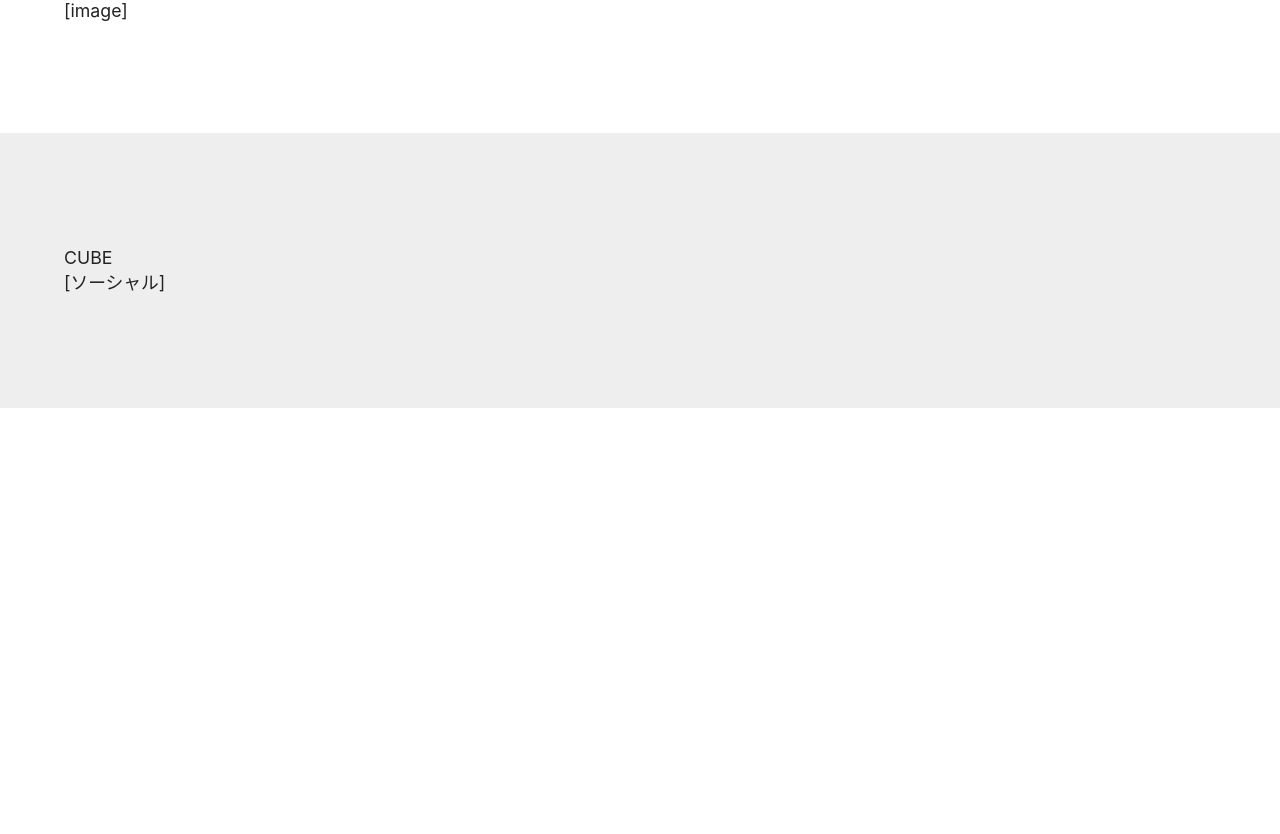
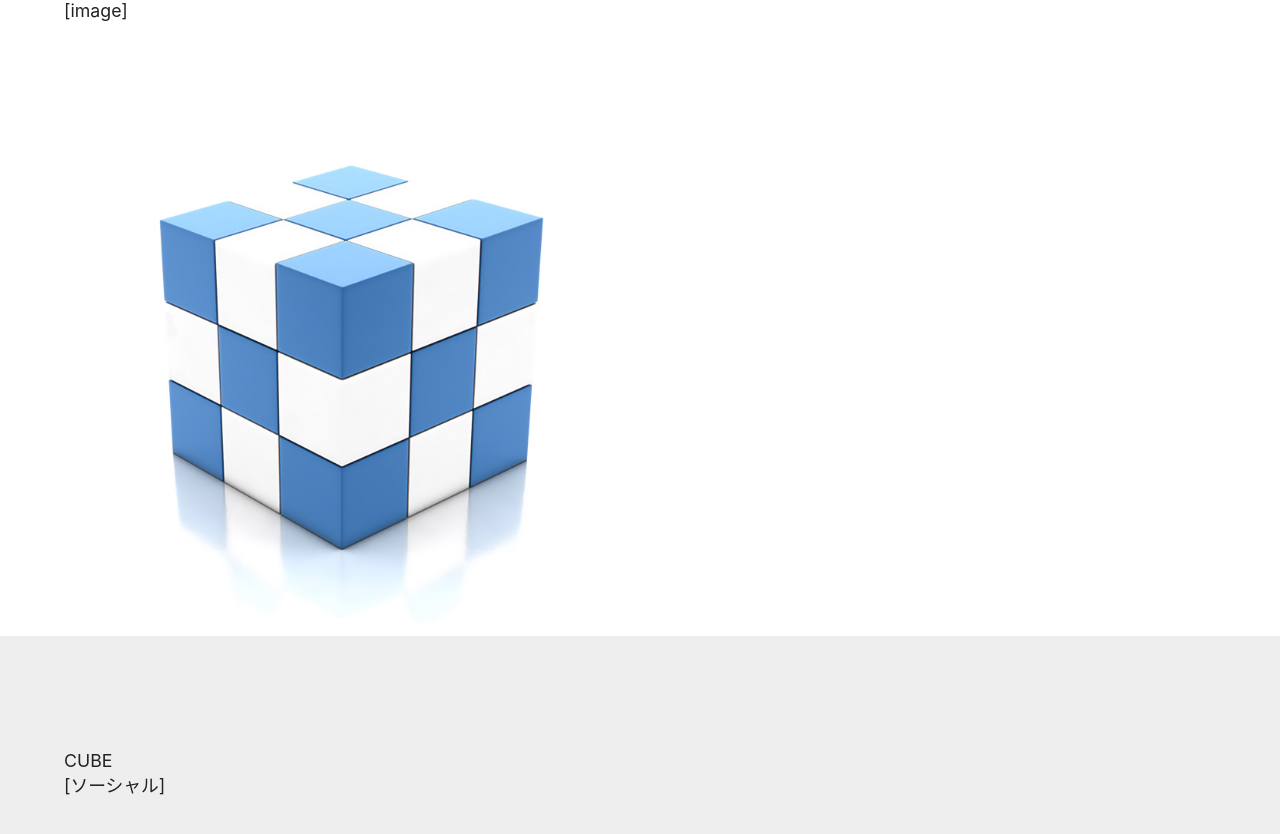
Before and after one commit to itc-n23019/blog, a Next.js app: page / in a window 1280 px wide. Shown: the part 400-1234 px from the top of the page. Before the commit the page ends 808 px from the top, so only its background shows below. Built offline with nearby package versions, Linux system fonts and the light colour scheme.

Commit message:
5.6 crea

```diff
--- a/compornents/hero.js
+++ b/compornents/hero.js
@@ -1,4 +1,7 @@
 import styles from 'styles/hero.module.css'
+import Image from 'next/image'
+import Cube from 'images/cube.jpg'
+
 const Hero = ({ title, subtitle, imageOn = false }) => {
   return (
     <div className={styles.flexCotainer}>
@@ -7,6 +10,18 @@ const Hero = ({ title, subtitle, imageOn = false }) => {
         <p className={styles.subtitle}>{subtitle}</p>
         {imageOn && <figure> [image] </figure>}
       </div>
+      {imageOn && (
+        <figure className={styles.image}>
+          <Image
+            src={Cube}
+            alt=''
+            layout='responsive'
+            sizes='(min-width:1152px) 576px, (min-width:768px) 50vw, 100vw'
+            priority
+            placeholder='blur'
+          />
+        </figure>
+      )}
     </div>
   )
 }
```
Lines whose indentation alone changed are shown as unchanged.
